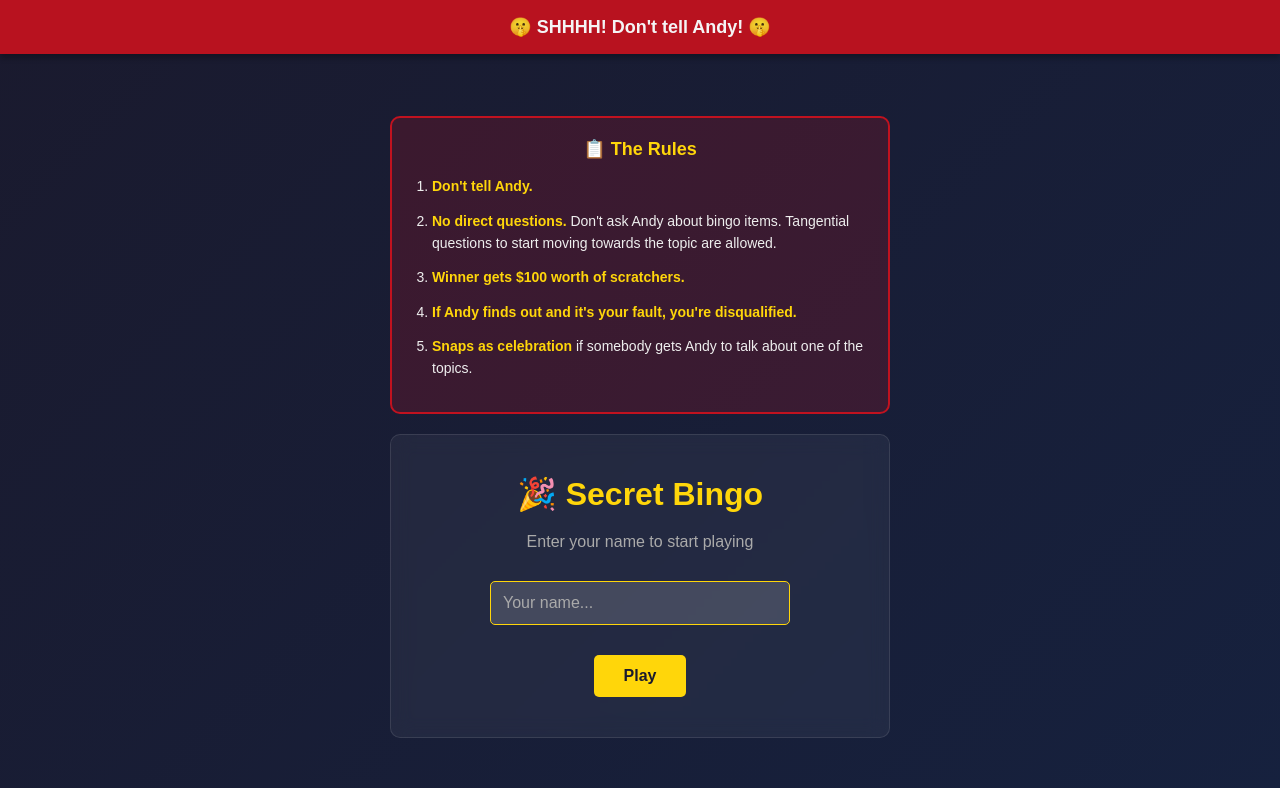
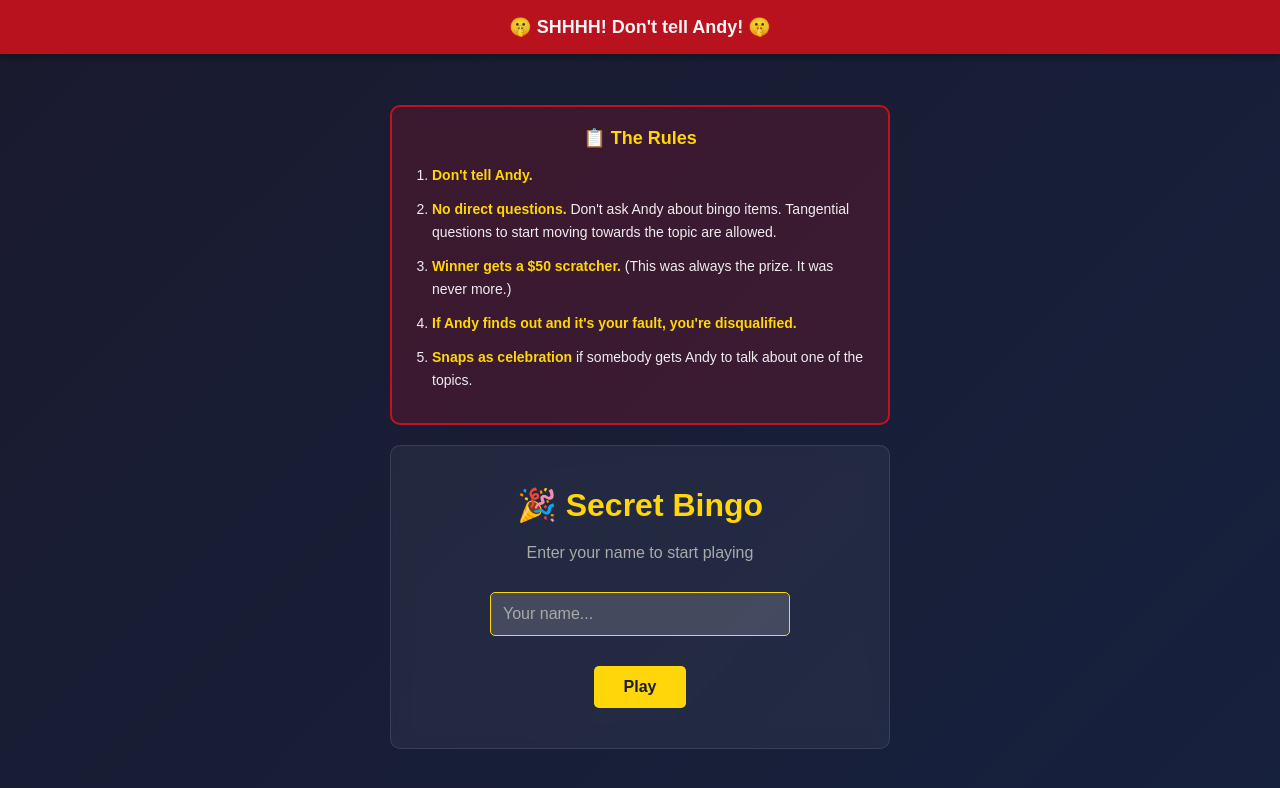
Before and after one commit to larchey/bachelor-bingo, a React (Vite) app: page / in a window 1280 px wide. Shown: the top 788 px of the page. Built offline with nearby package versions, Linux system fonts and the light colour scheme.

Commit message:
Update prize to 0 scratcher with clarification note
Changed from '00 worth of scratchers' to '0 scratcher' and added
a note clarifying this was always the prize and never higher.

```diff
--- a/src/components/LoginScreen.jsx
+++ b/src/components/LoginScreen.jsx
@@ -17,7 +17,7 @@ export default function LoginScreen({ onLogin }) {
         <ol>
           <li><strong>Don't tell Andy.</strong></li>
           <li><strong>No direct questions.</strong> Don't ask Andy about bingo items. Tangential questions to start moving towards the topic are allowed.</li>
-          <li><strong>Winner gets $100 worth of scratchers.</strong></li>
+          <li><strong>Winner gets a $50 scratcher.</strong> (This was always the prize. It was never more.)</li>
           <li><strong>If Andy finds out and it's your fault, you're disqualified.</strong></li>
           <li><strong>Snaps as celebration</strong> if somebody gets Andy to talk about one of the topics.</li>
         </ol>
```
